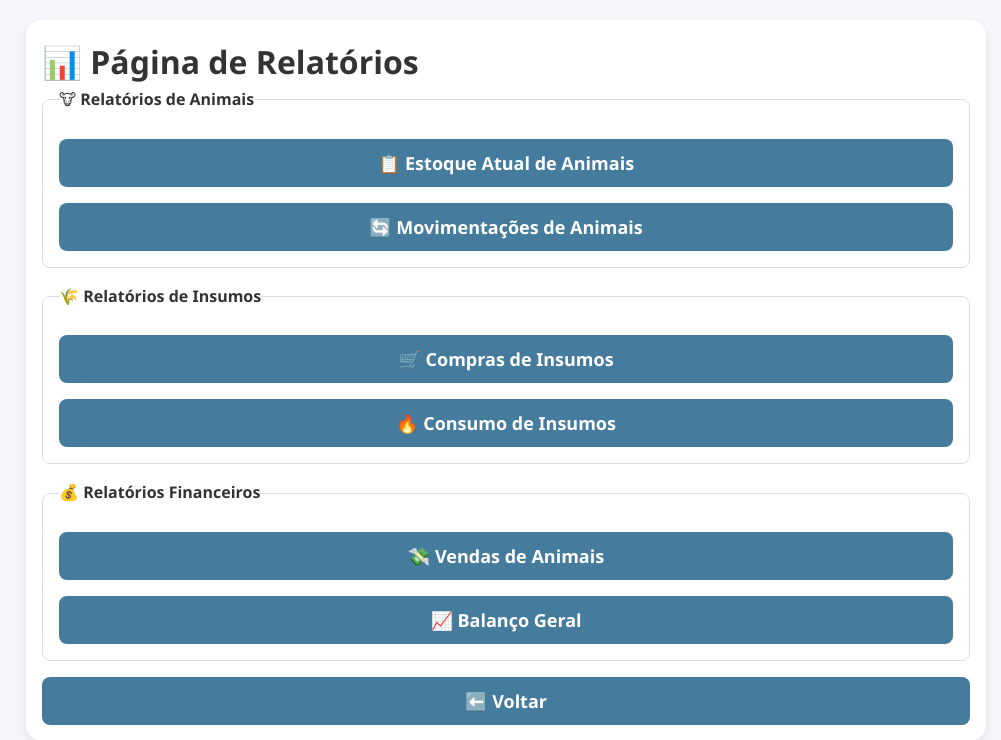
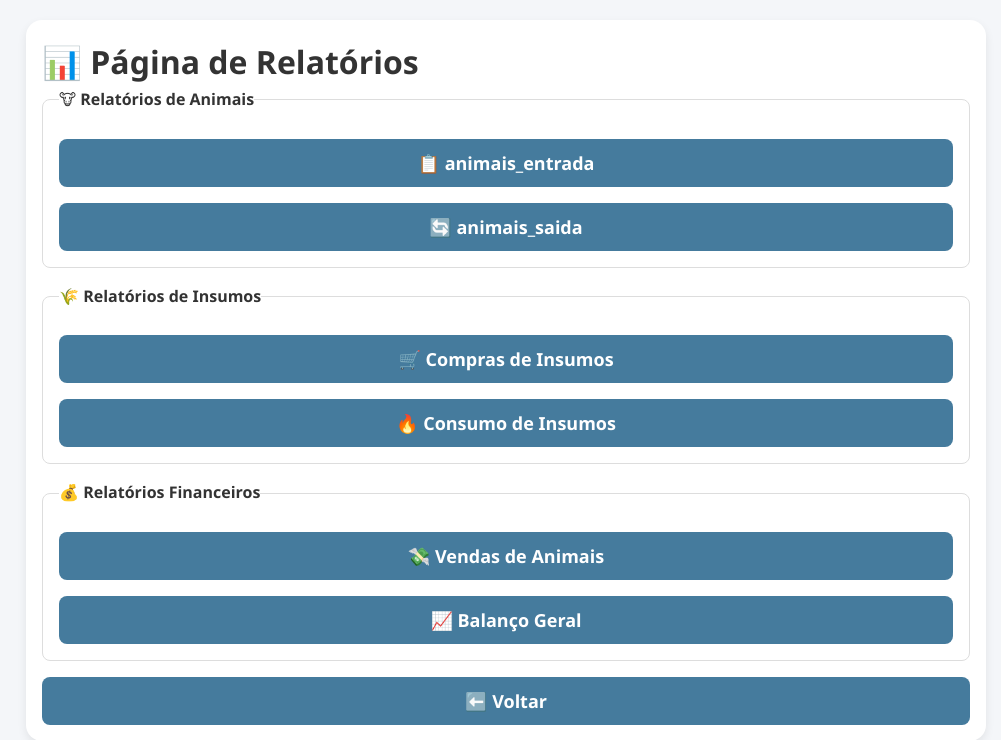
Before and after one commit to AlexC2624/registro, a Flask app: page /relatorios in a window 1280 px wide. Shown: the top 740 px of the page, without its empty margins (134-1135 px from the left). Run offline with Flask 3, Linux system fonts and the light colour scheme; parts of the project's set-up code (start-up, migrations or seed data) failed here and were passed over.

Commit message:
ajuste para retornar os dados corretos por POST

```diff
--- a/templates/relatorios.html
+++ b/templates/relatorios.html
@@ -14,8 +14,8 @@
                 <fieldset>
                     <legend>🐮 Relatórios de Animais</legend>
                     <form method="post" action="{{ url_for('relatorios') }}">
-                        <button type="submit" name="relatorio" value="estoque_animais">📋 Estoque Atual de Animais</button>
-                        <button type="submit" name="relatorio" value="movimentacoes_animais">🔄 Movimentações de Animais</button>
+                        <button type="submit" name="animais" value="animais_entrada">📋 animais_entrada</button>
+                        <button type="submit" name="animais" value="animais_saida">🔄 animais_saida</button>
                     </form>
                 </fieldset>
 
@@ -46,6 +46,8 @@
                 <h3>
                     {% if relatorio == 'estoque_animais' %}📋 Estoque Atual de Animais
                     {% elif relatorio == 'movimentacoes_animais' %}🔄 Movimentações de Animais
+                    {% elif relatorio == 'animais_entrada' %}🔄 animais_entrada
+                    {% elif relatorio == 'animais_saida' %}🔄 animais_saida
                     {% elif relatorio == 'compras_insumos' %}🛒 Compras de Insumos
                     {% elif relatorio == 'consumo_insumos' %}🔥 Consumo de Insumos
                     {% elif relatorio == 'vendas_animais' %}💸 Vendas de Animais
```
